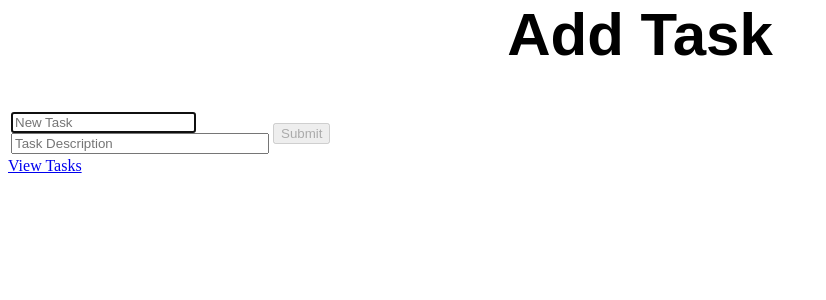
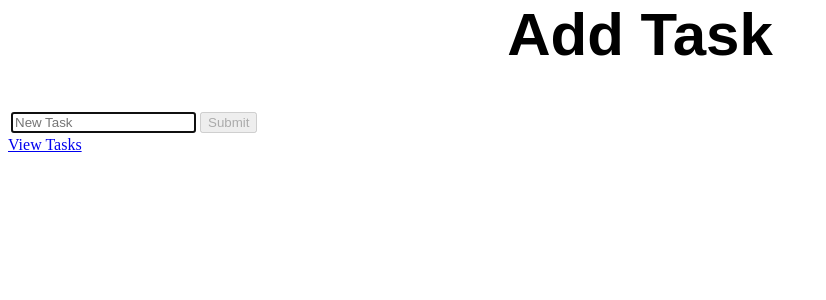
Before and after one commit to MinerFarmIsCool/PWA-Project, a Django app: page /tasks/add in a window 1280 px wide. Shown: the part 40-340 px from the top of the page, without its empty margins (0-826 px from the left). Run offline with Django 5.2, Linux system fonts and the light colour scheme.

Commit message:
Revert "Added task descriptions"
This reverts commit 31a38f99677a74baec2466ec8f8a8fdf65f0bce2.

```diff
--- a/pwa_project/tasks/models.py
+++ b/pwa_project/tasks/models.py
@@ -2,11 +2,10 @@ from django.db import models
 from django.utils import timezone
 
 class Task(models.Model):
-    name = models.CharField(max_length=255, help_text="Enter the task name.")
+    name = models.CharField(max_length=255, help_text="Enter the task name or description.")
     completed = models.BooleanField(default=False, help_text="Is the task completed?")
     created_at = models.DateTimeField(auto_now_add=True, help_text="The time when the task was created.")
     updated_at = models.DateTimeField(auto_now=True, help_text="The time when the task was last updated.")
-    description = models.CharField(max_length=1000, help_text="Enter the task description.", default="None")
 
     def __str__(self):
-        return f"{self.name}, (Completed: {self.completed}), Description: {self.description}"
+        return f"{self.name} (Completed: {self.completed})"
--- a/pwa_project/tasks/static/tasks/styles.css
+++ b/pwa_project/tasks/static/tasks/styles.css
@@ -3,11 +3,3 @@ h1{
    font-size: 60px;
    text-align: center;
 }
-
-.wide-input {
-   width: 100px;
-   max-width: 100%;
-   box-sizing: border-box;
-   padding: 8px;
-   font-size: 1rem;
-}
--- a/pwa_project/tasks/templates/tasks/index.html
+++ b/pwa_project/tasks/templates/tasks/index.html
@@ -1,7 +1,7 @@
 {% extends "tasks/layout.html" %}
 {% block content%}
-<!--h1>Welcome, {{ user.username }}!</h1-->
-<!--p>Email: {{ user.email }}</p-->
+<h1>Welcome, {{ user.username }}!</h1>
+<p>Email: {{ user.email }}</p>
 <a href="{% url 'account_logout' %}">Logout</a>
 <h1>Task List</h1>
    <ul>
--- a/pwa_project/tasks/views.py
+++ b/pwa_project/tasks/views.py
@@ -16,14 +16,6 @@ class NewTaskForm(forms.Form):
             'placeholder': 'New Task'
         })
     )
-    description = forms.CharField(
-        label='',
-        widget=forms.TextInput(attrs={
-            'id': 'description',
-            'placeholder': 'Task Description',
-            'style': 'width:250px;'
-        })
-    )
 
 # Index View - Home page showing task list
 def index(request):
@@ -39,8 +31,7 @@ def add(request):
         form = NewTaskForm(request.POST)
         if form.is_valid():
             task_name = form.cleaned_data["task"]
-            task_description = form.cleaned_data["description"]
-            Task.objects.create(name=task_name, description=task_description)  # Create a new Task object and save it in the database
+            Task.objects.create(name=task_name)  # Create a new Task object and save it in the database
             return HttpResponseRedirect(reverse("tasks:index"))
         else:
             return render(request, "tasks/add.html", {
@@ -52,13 +43,13 @@ def add(request):
 
 # API View to Get a List of Tasks
 def get_tasks(request):
-    tasks = Task.objects.all().values("id", "name", "completed", "description")  # Get all tasks from the database
+    tasks = Task.objects.all().values("id", "name", "completed")  # Get all tasks from the database
     return JsonResponse(list(tasks), safe=False)  # Return tasks as JSON
 
 # API View to Get a Specific Task
 def get_task(request, id):
     task = get_object_or_404(Task, id=id)  # Fetch a specific task by ID or return a 404 if not found
-    return JsonResponse({"id": task.id, "name": task.name, "completed": task.completed, "description": task.description})
+    return JsonResponse({"id": task.id, "name": task.name, "completed": task.completed})
 
 # API View to Create a New Task
 @csrf_exempt  # To allow POST requests without CSRF protection for the sake of API
@@ -66,10 +57,9 @@ def create_task(request):
     if request.method == "POST":
         data = json.loads(request.body)  # Parse incoming JSON data
         task_name = data.get("task")
-        description = data.get("description")
-        if task_name and description:
-            task = Task.objects.create(name=task_name, task_description=description)  # Create and save the new task in the database
-            return JsonResponse({"message": "Task added successfully", "task": {"id": task.id, "name": task.name, "description": task.description}}, status=201)
+        if task_name:
+            task = Task.objects.create(name=task_name)  # Create and save the new task in the database
+            return JsonResponse({"message": "Task added successfully", "task": {"id": task.id, "name": task.name}}, status=201)
         else:
             return JsonResponse({"error": "Task content not provided."}, status=400)
     return HttpResponseNotAllowed(["POST"])
@@ -82,13 +72,11 @@ def update_task(request, id):
         data = json.loads(request.body)
         task_name = data.get("name", task.name)  # Default to existing name if not provided
         completed = data.get("completed", task.completed)  # Default to existing completed status if not provided
-        description = data.get("description", task.description)
         # Update task fields
         task.name = task_name
         task.completed = completed
-        task.description = description
         task.save()  # Save the updated task to the database
-        return JsonResponse({"message": "Task updated successfully", "task": {"id": task.id, "name": task.name, "completed": task.completed, "description": task.description}})
+        return JsonResponse({"message": "Task updated successfully", "task": {"id": task.id, "name": task.name, "completed": task.completed}})
     return HttpResponseNotAllowed(["PUT", "PATCH"])
 
 # API View to Delete a Task
```
Also changed, not shown: pwa_project/db.sqlite3, pwa_project/tasks/migrations/0002_task_description_alter_task_name.py (deleted).
